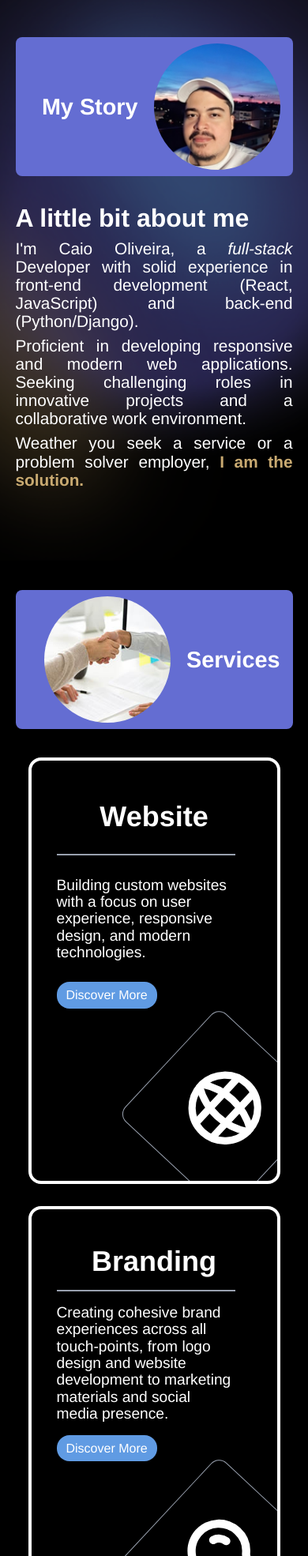
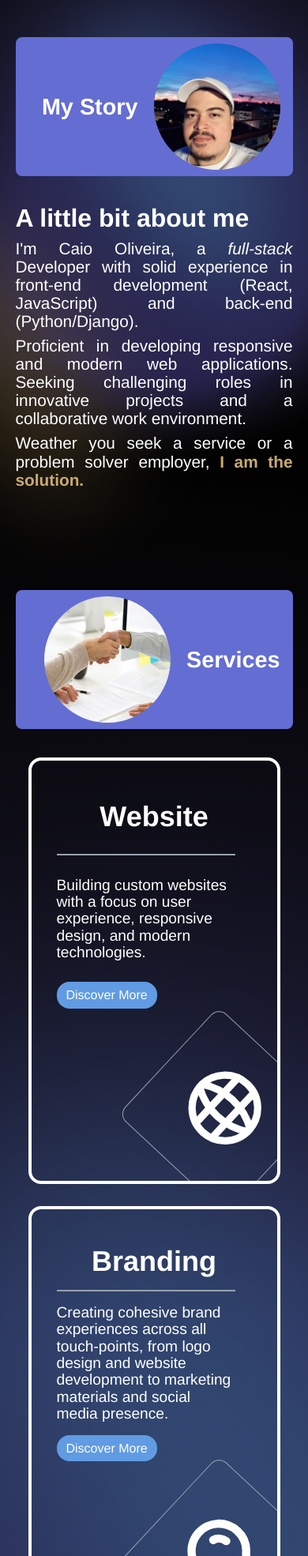
Before and after one commit to oCaio-re/my_next_portfolio, a Next.js app: page / in a window 390 px wide. Shown: the part 1264-3234 px from the top of the page at 79% size. Built offline with nearby package versions, Linux system fonts and the light colour scheme.

Commit message:
mobile services bg done

```diff
--- a/app/components/ServicesGrid.tsx
+++ b/app/components/ServicesGrid.tsx
@@ -2,12 +2,16 @@ import { TbWorld } from "react-icons/tb";
 import { PiLightbulbBold } from "react-icons/pi";
 import { LuSmartphone } from "react-icons/lu";
 import { FaGoogle } from "react-icons/fa";
+import React from "react";
 
 export default function ServicesGrid() {
     return (
         <div className="flex flex-col px-4">
 
-            <div className="grid-cols-1 flex flex-col gap-7">
+            <div className="relative grid-cols-1 flex flex-col gap-7">
+                <img alt="bg-img-1" src="../../images/background/yellow_and_purple_b.png"
+                     className="absolute -z-5 top-0 left-0 w-auto h-auto min-w-full min-h-full object-cover scale-150 -mt-[8rem] "
+                />
                 <ServiceCard
                     title="Website"
                     description="Building custom websites with a focus on user experience, responsive design, and modern technologies."
```
